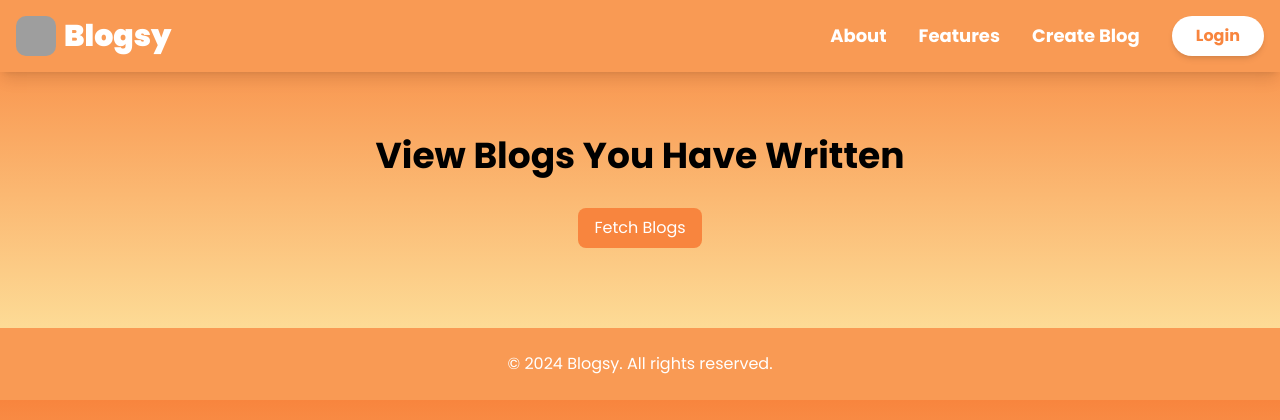
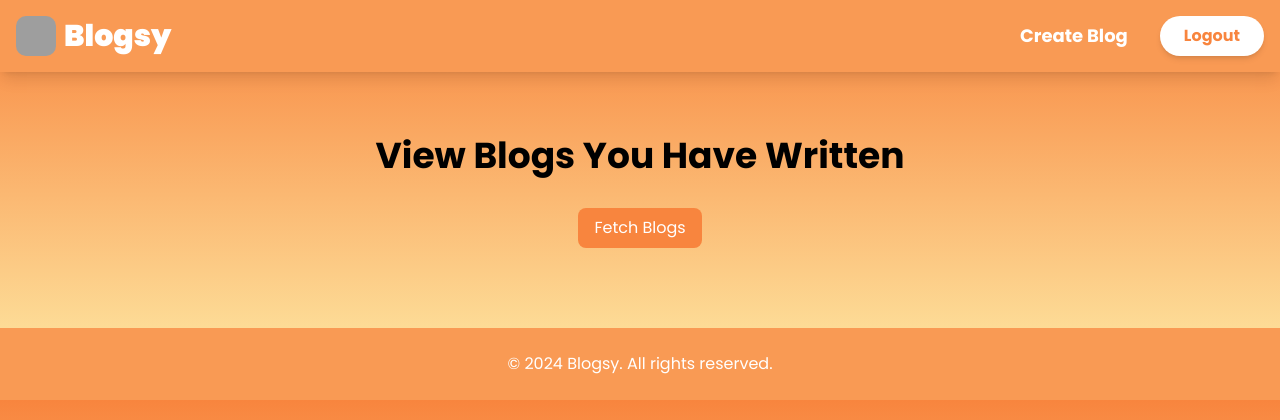
Before and after one commit to Komalpathak2004/Blog-App, a Flask app: page /view in a window 1280 px wide. Shown: the top 420 px of the page. Run offline with Flask 3, Linux system fonts and the light colour scheme; some libraries are stand-ins or nearby versions; grey boxes are pictures that could not be loaded.

Commit message:
Update view.html

```diff
--- a/templates/view.html
+++ b/templates/view.html
@@ -56,18 +56,15 @@
                 <span class="text-3xl font-extrabold text-white">Blogsy</span>
             </a>
             <div class="hidden md:flex space-x-8 items-center">
-                <a href="index.html#about" class="text-white text-lg font-bold hover:text-gray-300 transition">About</a>
-                <a href="index.html#features" class="text-white text-lg font-bold hover:text-gray-300 transition">Features</a>
-                <a href="dashboard.html" class="text-white text-lg font-bold hover:text-gray-300 transition">Create Blog</a>
-                <a href="register.html" class="bg-white text-[#F8853E] px-6 py-2 rounded-full font-bold shadow-md hover:bg-gray-200 transition">Login</a>
+
+                <a href="dashboard" class="text-white text-lg font-bold hover:text-gray-300 transition">Create Blog</a>
+                <a href="login" class="bg-white text-[#F8853E] px-6 py-2 rounded-full font-bold shadow-md hover:bg-gray-200 transition">Logout</a>
             </div>
             <button id="hamburger" class="md:hidden text-white text-2xl font-bold focus:outline-none">☰</button>
         </div>
         <div id="mobileMenu" class="hidden flex-col space-y-4 mt-4 bg-[#F99A54] p-4 rounded-lg">
-            <a href="index.html#about" class="text-white text-lg font-bold hover:text-gray-300 transition">About</a>
-            <a href="index.html#features" class="text-white text-lg font-bold hover:text-gray-300 transition">Features</a>
-            <a href="dashboard.html" class="text-white text-lg font-bold hover:text-gray-300 transition">Create Blog</a>
-            <a href="register.html" class="bg-white text-[#F8853E] px-4 py-2 rounded-full font-bold shadow-md hover:bg-gray-200 transition">Login</a>
+              <a href="dashboard" class="text-white text-lg font-bold hover:text-gray-300 transition">Create Blog</a>
+                <a href="login" class="bg-white text-[#F8853E] px-6 py-2 rounded-full font-bold shadow-md hover:bg-gray-200 transition">Logout</a>
         </div>
     </nav>
 
```
